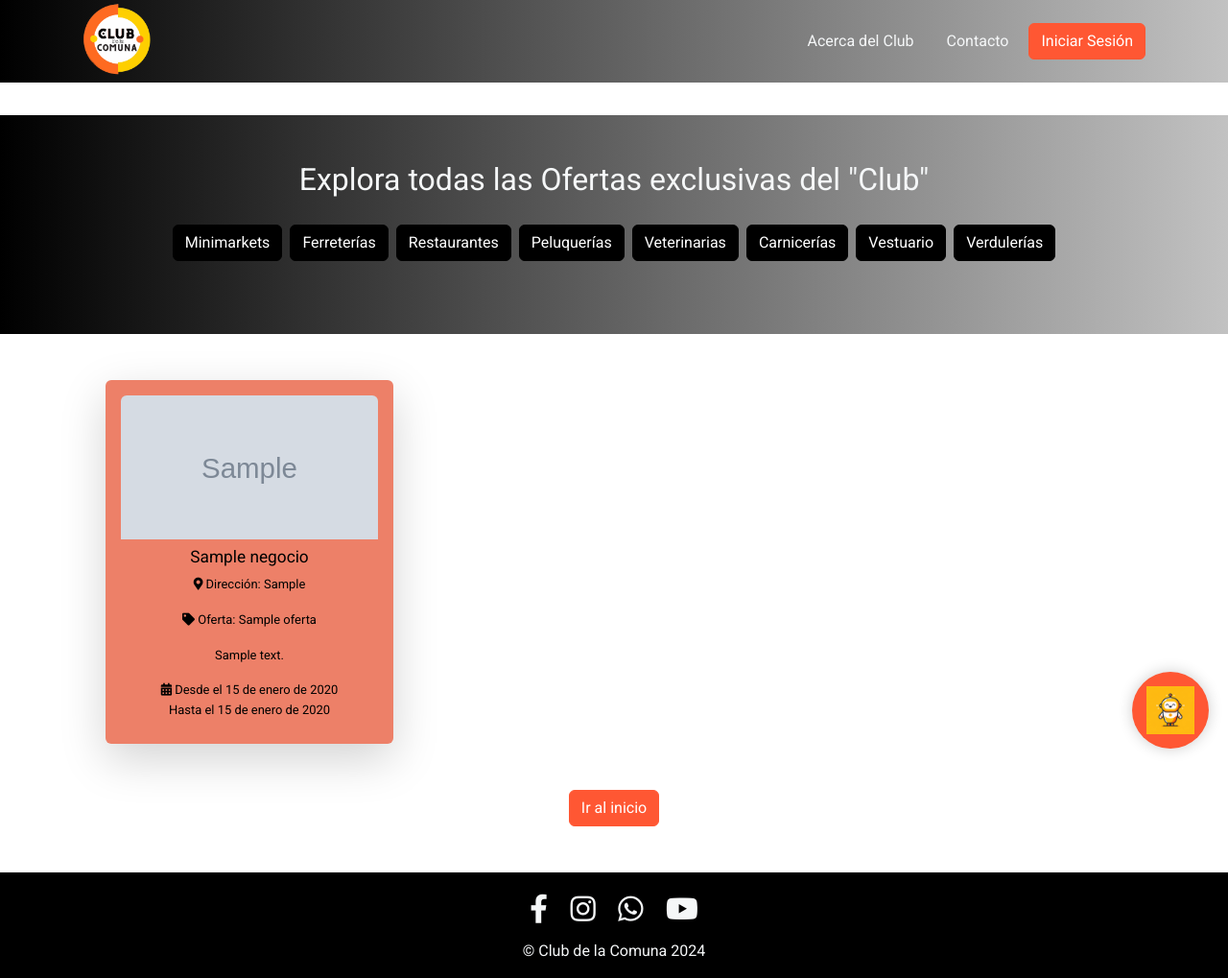
After one commit to AKharhi/club_comuna, a Django app: page /negocios_con_ofertas_activas/ in a window 1280 px wide. The commit adds this page. Shown: the whole page at 96% size. Run offline with Django 5.2, Linux system fonts and the light colour scheme; tables that the repository leaves empty hold one stand-in row (values such as "Sample post"); grey boxes marked "Sample" are stand-in pictures.

Commit message:
agrega vista todas las ofertas que siguen del banner

```diff
--- a/club_de_la_comuna/urls.py
+++ b/club_de_la_comuna/urls.py
@@ -13,5 +13,5 @@ urlpatterns = [
     path('chat/send/', views.send_message, name='send_message'),
     path('como_unirse/', views.como_unirse, name='como_unirse'),
     path('accounts/', include('allauth.urls')),  # Incluye las URLs de allauth
-    path('negocios_con_ofertas/', views.negocios_con_ofertas_activas, name='negocios_con_ofertas')
+    path('negocios_con_ofertas_activas/', views.negocios_con_ofertas_activas, name='negocios_con_ofertas_activas')
 ]
--- a/core/static/core/styles.css
+++ b/core/static/core/styles.css
@@ -118,36 +118,46 @@ body {
 }
 
 /* banner */
+/* Estilo general para el banner y tarjetas */
 .offers .card {
-    background-color: #FF5733; /* Fondo naranja */
+    background-color: #ed8068; /* Fondo naranja */
     border: none; /* Opcional: quitar borde */
     padding: 1rem; /* Reduce el padding interno de la tarjeta */
-    height: auto; /* Asegura que la tarjeta se adapte a menos contenido */
+    height: 100%; /* Asegura que la tarjeta se adapte automáticamente */
+    max-width: 300px; /* Establece un ancho máximo para uniformidad */
+    margin: auto; /* Centra la tarjeta dentro de su contenedor */
+    display: flex;
+    flex-direction: column;
+    justify-content: space-between;
 }
 
-.offers .card .card-title {
-    color: black; /* Asegura que el título sea negro */
-    font-size: 1.4em; /* Ajusta el tamaño del título si deseas que sea más pequeño */
-    margin-bottom: 0.5rem; /* Reduce el espacio inferior del título */
-}
-
-.offers .card .card-text {
-    color: black; /* Asegura que el texto sea negro */
-    font-size: 1em; /* Reduce el tamaño del texto general en el card */
-}
-
+/* Imagen dentro de la tarjeta */
 .offers .card img {
-    height: 140px; /* Ajusta esta altura según lo que necesites */
+    height: 150px; /* Ajusta esta altura según lo que necesites */
+    width: 100%; /* Asegura que la imagen ocupe todo el ancho de la tarjeta */
     object-fit: cover; /* Asegura que la imagen se recorte sin deformarse */
-    width: 100%; /* Asegura que la imagen ocupe todo el ancho de la card */
     border-top-left-radius: 10px; /* Opcional: redondea las esquinas superiores */
     border-top-right-radius: 10px; /* Opcional: redondea las esquinas superiores */
 }
 
-.card-body {
-    font-size: 0.9em; /* Reduce el tamaño de la fuente al 90% del tamaño original */
-    line-height: 1.9; /* Reduce el espacio vertical entre las líneas */
-    padding: 0.4rem; /* Ajusta el relleno interno para hacer el contenido más compacto */
+/* Contenido de la tarjeta */
+.offers .card .card-body {
+    padding: 0.5rem; /* Ajusta el relleno interno para hacer el contenido más compacto */
+    font-size: 0.9em; /* Reduce el tamaño de la fuente */
+    line-height: 1.5; /* Controla el interlineado */
+}
+
+/* Título de la tarjeta */
+.offers .card .card-title {
+    color: black; /* Asegura que el título sea negro */
+    font-size: 1.2em; /* Ajusta el tamaño del título */
+    margin-bottom: 0.5rem; /* Reduce el espacio inferior del título */
+}
+
+/* Texto de la tarjeta */
+.offers .card .card-text {
+    color: black; /* Asegura que el texto sea negro */
+    font-size: 0.9em; /* Reduce el tamaño del texto */
 }
 
 /* Flechas de navegación */
@@ -173,6 +183,7 @@ body {
 .carousel-control-next {
     right: 40%; /* Flecha a la derecha */
 }
+
 
 .social-media {
     text-align: center;
--- a/core/templates/core/home.html
+++ b/core/templates/core/home.html
@@ -76,7 +76,7 @@
                 </div>
                 <br>
                 <div class="text-center mt-4">
-                    <a href="{% url 'negocios_con_ofertas' %}" class="btn btn-danger">Ver todas las Ofertas</a>
+                    <a href="{% url 'negocios_con_ofertas_activas' %}" class="btn btn-danger">Ver todas las Ofertas</a>
                 </div>
             </div>
         </section>
--- /dev/null
+++ b/core/templates/core/negocios_con_ofertas_activas.html
@@ -0,0 +1,56 @@
+{% extends 'core/base.html' %}
+{% load static %}
+
+{% block title %}Negocios{% endblock %}
+
+{% block content %}
+<main>
+    <!-- Filtro -->
+    <section class="business-list bg-black py-5 text-white">
+        <div class="container">
+            <h2 class="text-center mb-4">Explora todas las Ofertas exclusivas del "Club"</h2>
+            <div class="d-flex flex-wrap justify-content-center mb-4">
+                <button class="btn btn-white m-1">Minimarkets</button>
+                <button class="btn btn-white m-1">Ferreterías</button>
+                <button class="btn btn-white m-1">Restaurantes</button>
+                <button class="btn btn-white m-1">Peluquerías</button>
+                <button class="btn btn-white m-1">Veterinarias</button>
+                <button class="btn btn-white m-1">Carnicerías</button>
+                <button class="btn btn-white m-1">Vestuario</button>
+                <button class="btn btn-white m-1">Verdulerías</button>
+            </div>
+        </div>
+    </section>
+
+    <!-- Página de Negocios con Ofertas Activas -->
+    <section class="offers bg-white py-5 text-center text-black">
+        <div class="container">
+            <div class="row">
+                {% for negocio in negocios %}
+                <div class="col-md-4 mb-4">
+                    <div class="card h-100 text-center p-3 shadow-lg rounded hvr-grow" data-aos="fade-up">
+                        {% if negocio.imagen %}
+
+                            <img src="{{ negocio.imagen.url }}" class="card-img-top rounded-top" alt="{{ negocio.nombre }}">
+                        {% else %}
+                            <img src="{% static 'core/images/default.jpg' %}" class="card-img-top rounded-top" alt="{{ negocio.nombre }}">
+                        {% endif %}
+                        <div class="card-body">
+                            <h5 class="card-title">{{ negocio.nombre }}</h5>
+                            <p class="card-text"><i class="fas fa-map-marker-alt"></i> Dirección: {{ negocio.direccion }}</p>
+                            <p class="card-text"><i class="fas fa-tag"></i> Oferta: {{ negocio.oferta.nombre }}</p>
+                            <p class="card-text">{{ negocio.oferta.descripcion }}</p>
+                            <p class="card-text"><i class="fas fa-calendar-alt"></i> Desde el {{ negocio.oferta.fecha_inicio }}<br>Hasta el {{ negocio.oferta.fecha_fin }}</p>
+                        </div>
+                    </div>
+                </div>
+                {% endfor %}
+            </div>
+        </div>
+
+        <div class="text-center mt-4">
+            <a href="{% url 'home' %}" class="btn btn-danger">Ir al inicio</a>
+        </div>
+    </section>
+</main>
+{% endblock %}
--- a/core/views.py
+++ b/core/views.py
@@ -15,8 +15,9 @@ from itertools import zip_longest
 REPLIT_BOT_URL = "https://a1e941e0-0052-4d88-931b-1a97ba107373-00-2dox5ng8dzsii.kirk.replit.dev/"  # URL del bot en Replit
 
 def home(request):
-   # Filtra los negocios que tienen ofertas activas
-    negocios_con_ofertas_activas = Negocio.objects.filter(oferta__activa=True)  # pylint: disable=no-member
+   # Filtra los primeros 6 negocios con ofertas activas para el banner
+    negocios_con_ofertas_activas = list(Negocio.objects.filter(oferta__activa=True)[:6])
+  # pylint: disable=no-member
 
     # Divide los negocios en grupos de tres para el banner
     def grouper(iterable, n, fillvalue=None):
@@ -68,12 +69,12 @@ def negocios_por_categoria(request, categoria_id):
     })
 
 def negocios_con_ofertas_activas(request):
-    # Filtra solo las ofertas activas
+     # Filtra todos los negocios con ofertas activas sin límite
     ofertas_activas = Oferta.objects.filter(activa=True)  # pylint: disable=no-member
     # Filtra los negocios que están asociados a ofertas activas
     negocios = Negocio.objects.filter(oferta__in=ofertas_activas)  # pylint: disable=no-member
 
-    return render(request, 'core/negocios_con_ofertas.html', {
+    return render(request, 'core/negocios_con_ofertas_activas.html', {
         'negocios': negocios,
         'ofertas_activas': ofertas_activas,
     })
```
Also changed, not shown: core/templates/core/negocios_con_ofertas.html (deleted, +0 -66 lines).
